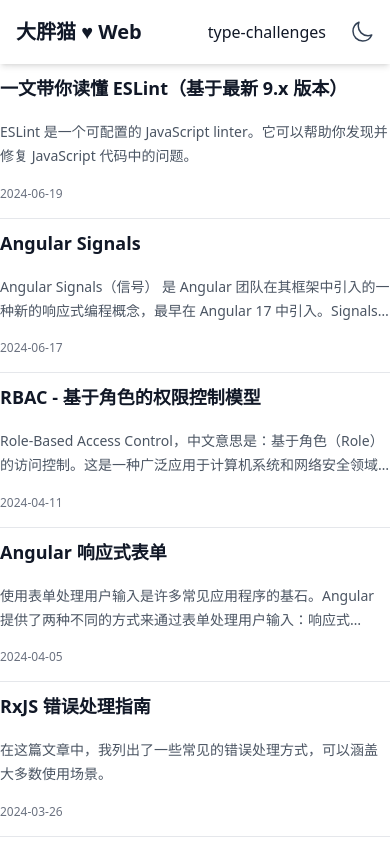
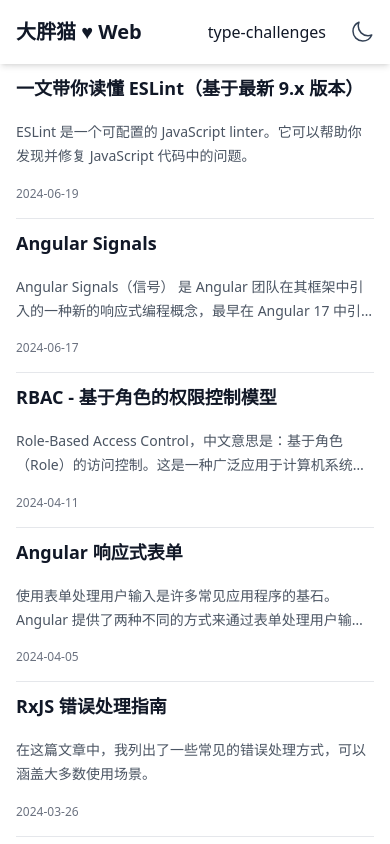
Before and after one commit to dapangmaox/dapangmao, a Next.js app: page / in a window 390 px wide. Shown: the top 844 px of the page. Built offline with nearby package versions, Linux system fonts and the light colour scheme.

Commit message:
style: change layout

```diff
--- a/app/layout.tsx
+++ b/app/layout.tsx
@@ -17,7 +17,7 @@
       <body className="text-slate-500 dark:text-slate-400 bg-white dark:bg-gray-900">
         <ThemeProvider>
           <Header />
-          <main className="pt-16 mx-auto max-w-3xl prose dark:prose-invert">
+          <main className="pt-16 sm:mx-auto mx-4 max-w-3xl prose dark:prose-invert">
             {children}
           </main>
         </ThemeProvider>
--- a/app/post/[slug]/page.tsx
+++ b/app/post/[slug]/page.tsx
@@ -30,8 +30,7 @@
   const { mdxContent, toc } = await Mdx({ source: body });
 
   return (
-    <div className="flex">
-      <div className="flex-1">
+    <div>
       <h1 className="text-center mt-8">{title}</h1>
       <TableOfContents toc={toc} />
       <div className="mt-4">
@@ -45,7 +44,6 @@
       </div>
       <section>{mdxContent}</section>
     </div>
-    </div>
   );
 };
 
--- a/app/type-challenges/[difficulty]/[id]/page.tsx
+++ b/app/type-challenges/[difficulty]/[id]/page.tsx
@@ -7,6 +7,8 @@
     id: string;
   };
 }
+
+export const revalidate = 3600;
 
 export default async function QuestionPage({
   params: { difficulty, id },
--- a/app/type-challenges/layout.tsx
+++ b/app/type-challenges/layout.tsx
@@ -5,7 +5,7 @@
 }) => {
   return (
     <>
-      <div className="mx-auto max-w-5xl px-6 lg:px-8 text-slate-950 prose dark:prose-invert">
+      <div className="mx-auto max-w-5xl  prose dark:prose-invert">
         {children}
       </div>
     </>
```
Lines whose indentation alone changed are shown as unchanged.
